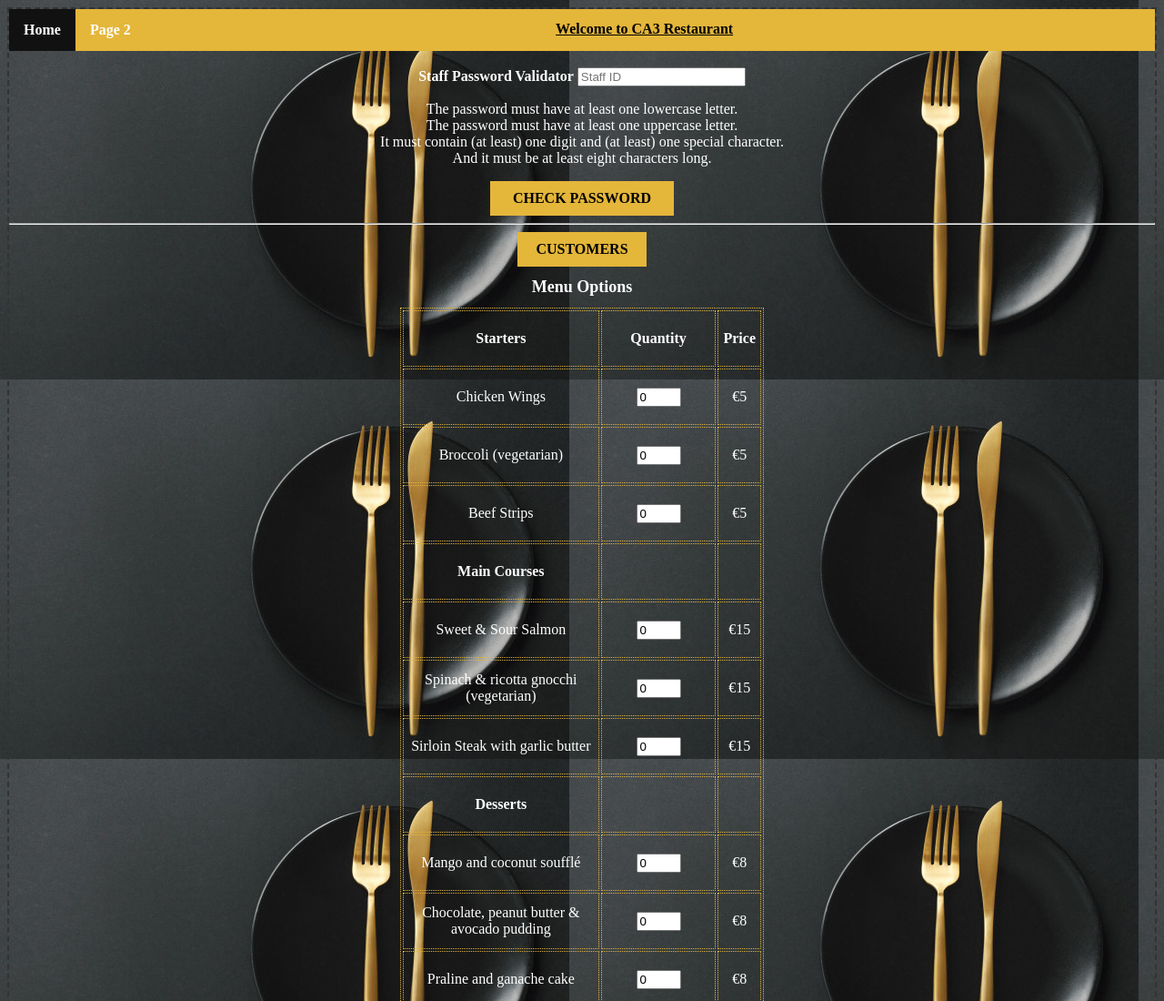
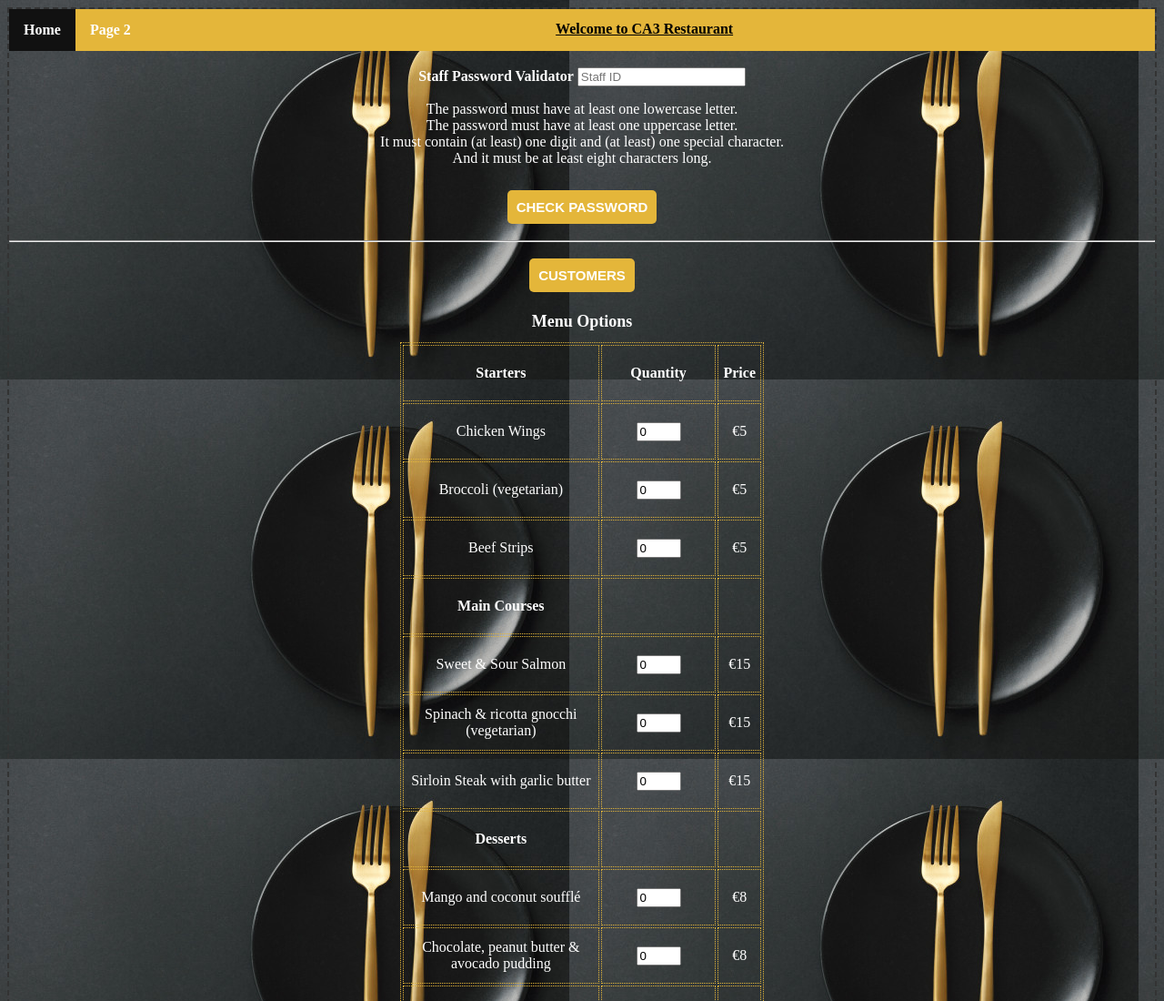
Before and after one commit to andreccgoncalves/CA3---Client-Side-Programming, a plain HTML site: page index.html in a window 1280 px wide. Shown: the top 1100 px of the page at 91% size. Drawn offline with Linux system fonts and the light colour scheme.

Commit message:
Update style.css

```diff
--- a/css/style.css
+++ b/css/style.css
@@ -1,10 +1,11 @@
+/* Unordered list  */
 ul {
   list-style-type: none;
   margin: 0;
   padding: 0;
   overflow: hidden;
 }
-
+/* Header's Unordered list styling */
 ul.my_class {
   list-style-type: none;
   margin: 0;
@@ -15,17 +16,7 @@ ul.my_class {
 
 
 }
-
-li {
-
-  background-repeat: no-repeat;
-  color: white;
-
-}
-
-li a {
-  float: left;
-}
+/* Header's Unordered list styling */
 
 li a {
   display: block;
@@ -34,6 +25,7 @@ li a {
   padding: 14px 16px;
   text-decoration: none;
   background-color: #e4b63a;
+  float: left;
 
 }
 
@@ -44,42 +36,43 @@ li a:hover {
 .active {
   background-color: #111;
 }
-
+/* Boxes' styling */
 .boxed {
   border: 1px solid #e4b63a ;
   text-align: center;
 }
-
+/* Staff Password Validator styling */
 label{
   font-weight: bold;
 
 }
-
+/* Table's styling */
 table, th, td {
   border: 1px dotted #e4b63a;
-
-
 }
-
+/* Table's styling */
 th, td {
   padding: 5px;
   height: 50px;
 }
-
+/* Table's styling */
 table {
   width: 400px;
 
 
 }
-
+/* Menu options' styling */
 .center {
   margin-left: auto;
   margin-right: auto;
 }
+/* Header's 1 styling */
 h1{
   text-align: center;
   font-size: large;
 }
+
+/* Body's styling */
 body{
   text-align: center;
   background-image: url("/img/background1.jpg");
@@ -88,48 +81,36 @@ body{
   font-family: 'Times New Roman', Times, serif;
 
 }
-
+/* Show User button's styling */
 .showUsers {
   background-color: #e4b63a;
-  border: none;
-  color: rgb(0, 0, 0);
-  padding: 10px 20px;
+  color: white;
+  cursor: pointer;
+  font-size: 15px;
+  font-weight: bold;
   text-align: center;
   text-decoration: none;
-  display: inline-block;
-  font-size: 16px;
-  font-family: 'Times New Roman', Times, serif;
+  border: none;
+  padding: 10px;
+  margin: 10px 75px;
+  border-radius: 5px;
+}
+/* Checking Password button's styling */
+.checkPwd {
+  background-color: #e4b63a;
+  color: white;
+  cursor: pointer;
+  font-size: 15px;
   font-weight: bold;
-
+  text-align: center;
+  text-decoration: none;
+  border: none;
+  padding: 10px;
+  margin: 10px 75px;
+  border-radius: 5px;
 }
 
-.checkPwd {
-  background-color: #e4b63a;
-  border: none;
-  color: rgb(0, 0, 0);;
-  padding: 10px 25px;
-  text-align: center;
-  text-decoration: none;
-  display: inline-block;
-  font-size: 16px;
-  font-family: 'Times New Roman', Times, serif;
-  font-weight: bold;
-}
-
-
-container-headertext1{
-  background-color: #111;
-}
-
-output{
-  text-align: center;
-  background-image: url("/img/background1.jpg");
-  border: 2px dashed #333;
-  color: #111;
-  background-repeat: no-repeat;
-
-}
-
+/* Input checkbox's styling */
 input[type="checkbox"]
 {
   display: inline-block;
```
